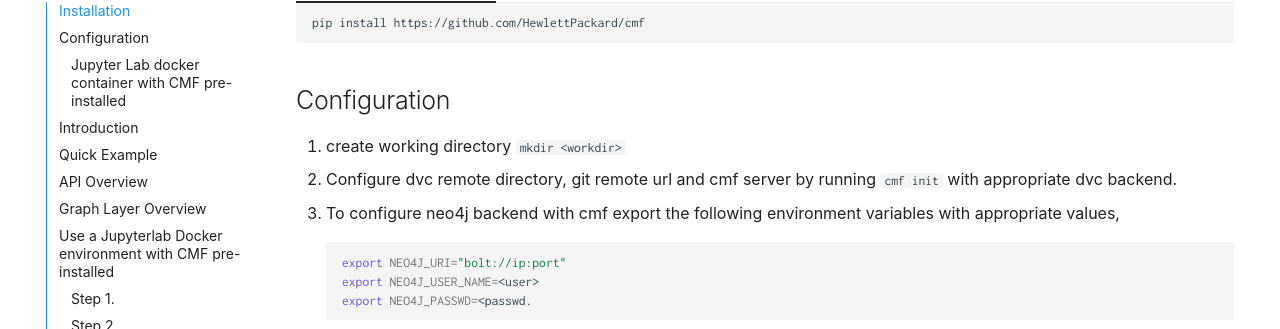
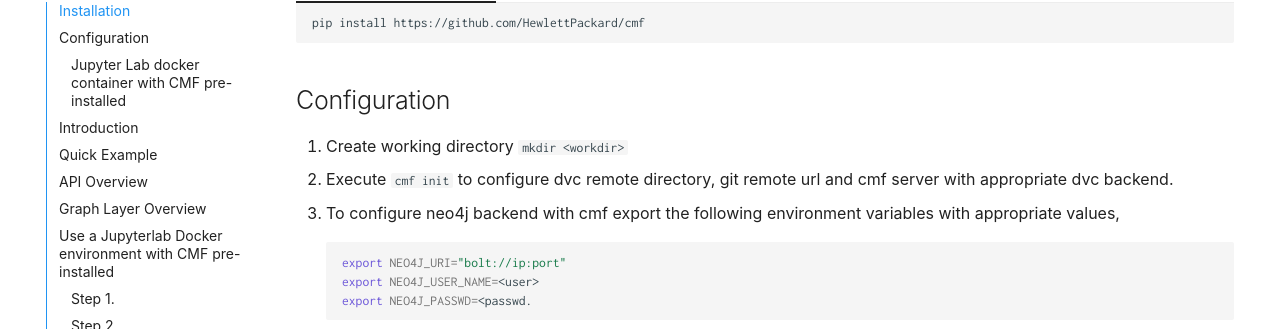
Before and after one commit to HewlettPackard/cmf, an MkDocs documentation site: the page built from docs/index.md, in a window 1280 px wide and 900 px high, scrolled down 460 px. Shown: the part 124-453 px from the top of the window. Built offline with MkDocs 1.6.1 and Material for MkDocs 9.7.7, drawn with Linux system fonts in a browser that asks for light colours; some web fonts are replaced; comment, search, counter and statistics services are not loaded.

Commit message:
Addressed Review comments

````diff
--- a/docs/index.md
+++ b/docs/index.md
@@ -32,8 +32,8 @@
     # pip install cmflib
     ```
 ## Configuration
-1. create working directory `mkdir <workdir>`
-2. Configure dvc remote directory, git remote url and cmf server by running `cmf init` with appropriate dvc backend.
+1. Create working directory `mkdir <workdir>`
+2. Execute `cmf init` to configure dvc remote directory, git remote url and cmf server with appropriate dvc backend.
 3. To configure neo4j backend with cmf export the following environment variables with appropriate values,
    ```shell
    export NEO4J_URI="bolt://ip:port"
````
